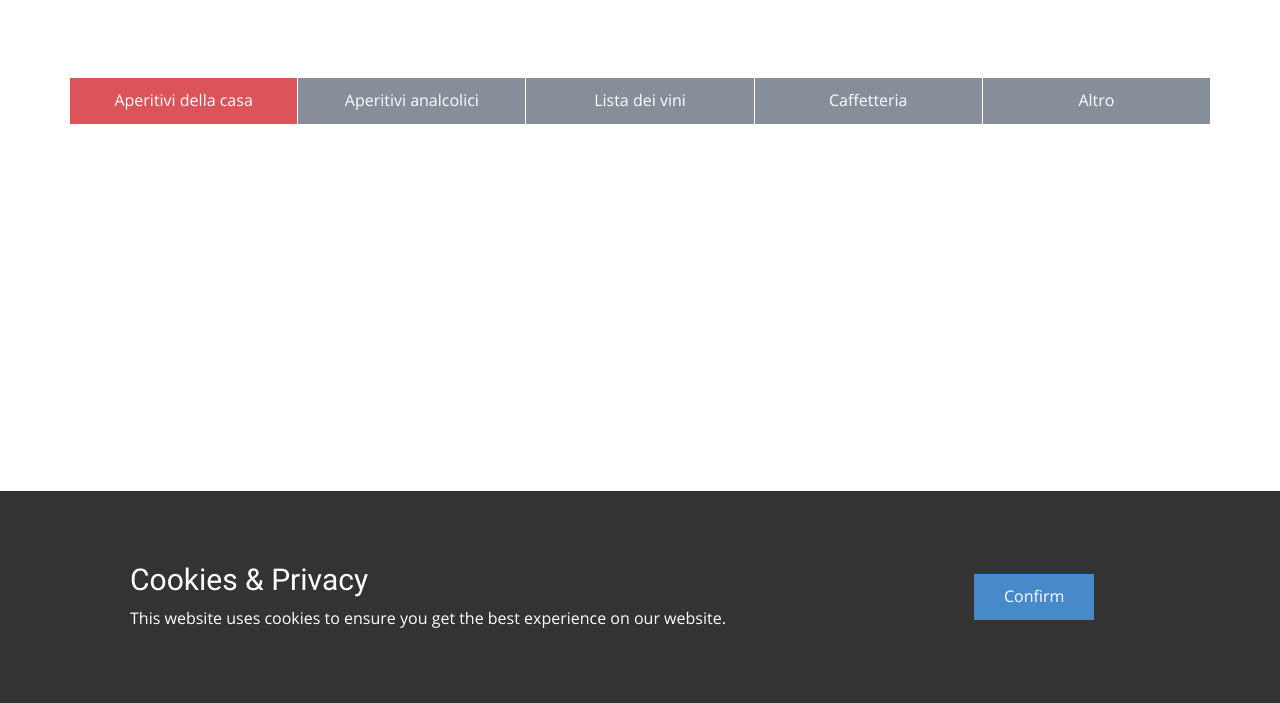
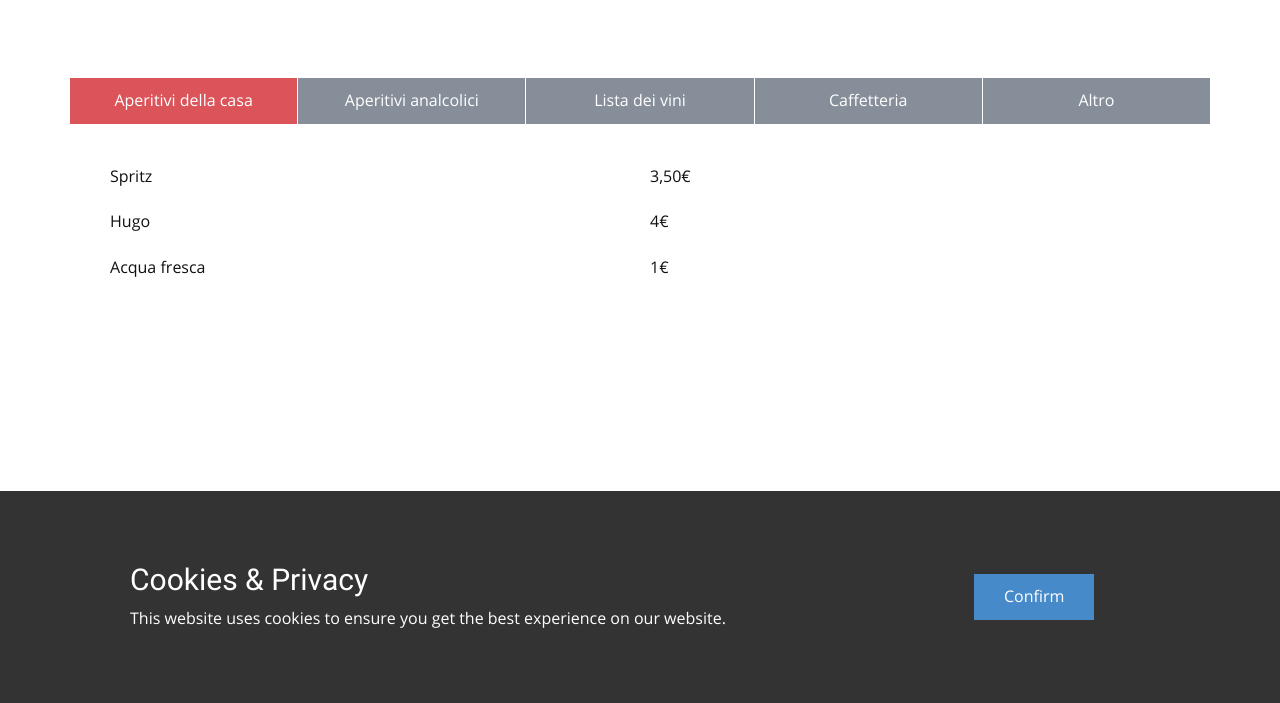
Before and after one commit to LOLLETTU/lollettu.github.io, a plain HTML site: page drink.html in a window 1280 px wide. Shown: the part 97-800 px from the top of the page. Drawn offline with Linux system fonts and the light colour scheme.

Commit message:
Sito aggiornato

```diff
--- a/drink.css
+++ b/drink.css
@@ -8,7 +8,6 @@
 
 .u-section-1 .u-tabs-1 {
   min-height: 461px;
-  height: auto;
   margin-top: 60px;
   margin-bottom: 60px;
 }
@@ -55,6 +54,73 @@
   padding: 30px;
 }
 
+.u-section-1 .u-table-1 {
+  margin: 0;
+}
+
+.u-block-08a4-46 {
+  height: 46px;
+}
+
+.u-section-1 .u-table-cell-2 {
+  margin-right: 0;
+  margin-left: 540px;
+}
+
+.u-section-1 .u-table-cell-4 {
+  margin-right: 0;
+  margin-left: 540px;
+}
+
+.u-section-1 .u-table-cell-6 {
+  margin-right: 0;
+  margin-left: 540px;
+}
+
+.u-section-1 .u-table-cell-8 {
+  margin-right: 0;
+  margin-left: 540px;
+}
+
+.u-section-1 .u-table-cell-10 {
+  margin-right: 0;
+  margin-left: 540px;
+}
+
+.u-section-1 .u-table-cell-12 {
+  margin-right: 0;
+  margin-left: 540px;
+}
+
+.u-section-1 .u-table-cell-14 {
+  margin-right: 0;
+  margin-left: 540px;
+}
+
+.u-section-1 .u-table-cell-16 {
+  margin-right: 0;
+  margin-left: 540px;
+}
+
+.u-section-1 .u-table-cell-18 {
+  margin-right: 0;
+  margin-left: 540px;
+}
+
+.u-section-1 .u-table-cell-20 {
+  margin-right: 0;
+  margin-left: 540px;
+}
+
+.u-section-1 .u-table-cell-22 {
+  margin-right: 0;
+  margin-left: 540px;
+}
+
+.u-block-08a4-61 {
+  height: 46px;
+}
+
 .u-section-1 .u-container-layout-2 {
   padding: 30px;
 }
@@ -74,6 +140,12 @@
 @media (max-width: 1199px) {
   .u-section-1 .u-tabs-1 {
     min-height: 375px;
+    height: auto;
+  }
+
+  .u-section-1 .u-table-1 {
+    margin-right: initial;
+    margin-left: initial;
   }
 }
 
--- a/drink.html
+++ b/drink.html
@@ -56,7 +56,78 @@
           </ul>
           <div class="u-tab-content">
             <div class="u-align-left u-container-style u-tab-active u-tab-pane" id="tab-081f" role="tabpanel" aria-labelledby="link-tab-081f">
-              <div class="u-container-layout u-container-layout-1"></div>
+              <div class="u-container-layout u-valign-bottom u-container-layout-1">
+                <div class="u-expanded-width u-table u-table-responsive u-table-1">
+                  <table class="u-table-entity">
+                    <colgroup>
+                      <col width="50%">
+                      <col width="50%">
+                    </colgroup>
+                    <tbody class="u-table-body">
+                      <tr style="height: 35px;">
+                        <td class="u-table-cell">Spritz</td>
+                        <td class="u-table-cell u-table-cell-2">3,50€</td>
+                      </tr>
+                      <tr style="height: 26px;">
+                        <td class="u-table-cell">Hugo</td>
+                        <td class="u-table-cell u-table-cell-4">4€</td>
+                      </tr>
+                      <tr style="height: 33px;">
+                        <td class="u-table-cell">Acqua fresca</td>
+                        <td class="u-table-cell u-table-cell-6">1€</td>
+                      </tr>
+                      <tr style="height: 27px;">
+                        <td class="u-table-cell"></td>
+                        <td class="u-table-cell u-table-cell-8"></td>
+                      </tr>
+                      <tr style="height: 27px;">
+                        <td class="u-table-cell"></td>
+                        <td class="u-table-cell u-table-cell-10"></td>
+                      </tr>
+                      <tr style="height: 28px;">
+                        <td class="u-table-cell"></td>
+                        <td class="u-table-cell u-table-cell-12"></td>
+                      </tr>
+                      <tr style="height: 27px;">
+                        <td class="u-table-cell"></td>
+                        <td class="u-table-cell u-table-cell-14"></td>
+                      </tr>
+                      <tr style="height: 25px;">
+                        <td class="u-table-cell"></td>
+                        <td class="u-table-cell u-table-cell-16"></td>
+                      </tr>
+                      <tr style="height: 26px;">
+                        <td class="u-table-cell"></td>
+                        <td class="u-table-cell u-table-cell-18"></td>
+                      </tr>
+                      <tr style="height: 27px;">
+                        <td class="u-table-cell"></td>
+                        <td class="u-table-cell u-table-cell-20"></td>
+                      </tr>
+                      <tr style="height: 25px;">
+                        <td class="u-table-cell"></td>
+                        <td class="u-table-cell u-table-cell-22"></td>
+                      </tr>
+                      <tr style="height: 118px;">
+                        <td class="u-table-cell"></td>
+                        <td class="u-table-cell"></td>
+                      </tr>
+                      <tr style="height: 118px;">
+                        <td class="u-table-cell"></td>
+                        <td class="u-table-cell"></td>
+                      </tr>
+                      <tr style="height: 118px;">
+                        <td class="u-table-cell"></td>
+                        <td class="u-table-cell"></td>
+                      </tr>
+                      <tr style="height: 118px;">
+                        <td class="u-table-cell"></td>
+                        <td class="u-table-cell"></td>
+                      </tr>
+                    </tbody>
+                  </table>
+                </div>
+              </div>
             </div>
             <div class="u-container-style u-tab-pane" id="tab-4d57" role="tabpanel" aria-labelledby="link-tab-4d57">
               <div class="u-container-layout u-container-layout-2"></div>
```
Also changed, not shown: 1 other file.
